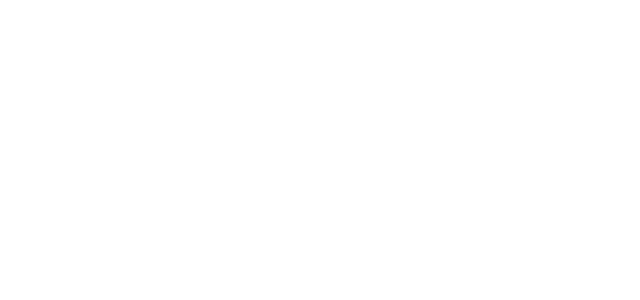
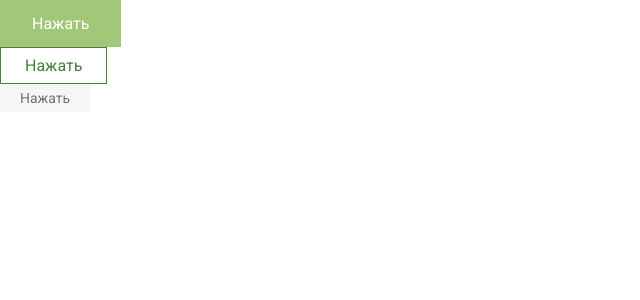
Before and after one commit to DanyKuzmenko/kubsau-tracker, a React (Create React App) app: page / in a window 1280 px wide. Shown: the top 300 px of the page, without its empty margins (0-640 px from the left). Built offline with nearby package versions, Linux system fonts and the light colour scheme.

Commit message:
начата работа с ui kit, добавлен компонент кнопки

```diff
--- a/public/index.html
+++ b/public/index.html
@@ -7,6 +7,9 @@
             name="description"
             content="Web site created using create-react-app"
     />
+    <link rel="preconnect" href="https://fonts.googleapis.com">
+    <link rel="preconnect" href="https://fonts.gstatic.com" crossorigin>
+    <link href="https://fonts.googleapis.com/css2?family=Roboto:wght@300;400;700&display=swap" rel="stylesheet">
     <title></title>
 </head>
 <body>
--- a/src/app/styles/variables/global.scss
+++ b/src/app/styles/variables/global.scss
@@ -12,9 +12,14 @@
   --neutral-black-40: #E0E0E0;
   --neutral-black-30: #EDEDED;
   --neutral-black-20: #F5F5F5;
-  --neutral-white: #FFFFFF;
+  --white: #FFF;
+  --black: #000;
+  --neutral-bg-secondary-default: #F6F6F5;
+  --neutral-text_secondary_default: #70736F;
+  --neutral-bg-secondary-hover: #F0F1EF;
+  --neutral-text_secondary_hover: #555855;
 
-  --accent-default: #43813A;
+  --accent-default-click: #43813A;
   --accent-hover: #A3C779;
   --accent-bg-light: #E7F6F5;
   --accent-active: #B1CEB4;
--- a/src/index.tsx
+++ b/src/index.tsx
@@ -9,7 +9,7 @@
 const root = ReactDOM.createRoot(document.getElementById('root') as HTMLElement);
 root.render(
   <Suspense fallback={''}>
-    <div className={classNames('app')}>
+    <div className={classNames('app', {}, [])}>
       <RouterProvider router={browserRoutes} />
     </div>
   </Suspense>
--- a/src/pages/MainLayout/ui/MainLayout.tsx
+++ b/src/pages/MainLayout/ui/MainLayout.tsx
@@ -1,11 +1,19 @@
-
-import React, {FC} from 'react';
+import React, { FC } from 'react';
+import { Button, ButtonSize, ButtonTheme } from 'shared/ui/Button/Button';
 
 const MainLayout: FC = () => {
   return (
-      <div>
-
-      </div>
+    <div>
+      <Button theme={ButtonTheme.PRIMARY} size={ButtonSize.M}>
+        Нажать
+      </Button>
+      <Button theme={ButtonTheme.SECONDARY} size={ButtonSize.S}>
+        Нажать
+      </Button>
+      <Button theme={ButtonTheme.TERTIARY} size={ButtonSize.XS}>
+        Нажать
+      </Button>
+    </div>
   );
 };
 
--- a/src/shared/lib/classNames/classNames.ts
+++ b/src/shared/lib/classNames/classNames.ts
@@ -1,6 +1,6 @@
 type Mods = Record<string, boolean | string>;
 
-export function classNames(cls: string, mods: Mods = {}, additional: string[] = []): string {
+export function classNames(cls: string, mods: Mods = {}, additional: string[]): string {
   return [
     cls,
     ...additional,
--- /dev/null
+++ b/src/shared/ui/Button/Button.module.scss
@@ -0,0 +1,54 @@
+.Button {
+  font-family: Roboto, serif;
+  font-weight: 400;
+  display: flex;
+  justify-content: center;
+  align-items: center;
+  cursor: pointer;
+  outline: none;
+  border: none;
+  background: none;
+}
+.Button:hover {
+  transition-timing-function: ease-out;
+  transition-duration: 200ms;
+
+}
+.primary {
+  background: var(--accent-default-click);
+  color: var(--white)
+}
+.secondary {
+  border: 1px solid var(--accent-default-click);
+  color: var(--accent-default-click);
+}
+.tertiary {
+  background: var(--neutral-bg-secondary-default);
+  color: var(--neutral-text_secondary_default);
+}
+.primary:hover {
+  background: var(--accent-hover);
+}
+.secondary:hover {
+  border: 1px solid var(--accent-hover);
+  color: var(--accent-hover);
+}
+.tertiary:hover {
+  background: var(--neutral-bg-secondary-hover);
+  color: var(--neutral-text_secondary_hover);
+}
+.xs {
+  font-size: 14px;
+  padding: 6px 20px;
+}
+.s {
+  font-size: 16px;
+  padding: 8px 24px;
+}
+.m {
+  padding: 14px 32px;
+}
+.l {
+  font-size: 18px;
+  padding: 14px 44px;
+}
--- /dev/null
+++ b/src/shared/ui/Button/Button.tsx
@@ -0,0 +1,34 @@
+import React, { ButtonHTMLAttributes, FC } from 'react';
+import { classNames } from 'shared/lib/classNames/classNames';
+import cls from './Button.module.scss';
+
+export enum ButtonTheme {
+  PRIMARY = 'primary',
+  SECONDARY = 'secondary',
+  TERTIARY = 'tertiary',
+}
+export enum ButtonSize {
+  XS = 'xs',
+  S = 's',
+  M = 'm',
+  L = 'l'
+}
+interface ButtonProps extends ButtonHTMLAttributes<HTMLButtonElement> {
+  className?: string;
+  theme?: ButtonTheme;
+  size?: ButtonSize;
+}
+
+const Button: FC<ButtonProps> = (props) => {
+  const { className, children, theme, size, ...otherProps } = props;
+  return (
+    <button
+        className={classNames(cls.Button, {}, [className, cls[theme], cls[size]])}
+        {...otherProps}
+    >
+      {children}
+    </button>
+  );
+};
+
+export { Button };
--- a/tsconfig.json
+++ b/tsconfig.json
@@ -10,7 +10,6 @@
     "skipLibCheck": true,
     "esModuleInterop": true,
     "allowSyntheticDefaultImports": true,
-    "strict": true,
     "forceConsistentCasingInFileNames": true,
     "noFallthroughCasesInSwitch": true,
     "module": "esnext",
@@ -21,6 +20,11 @@
     "jsx": "react-jsx",
     "baseUrl": "src"
   },
+  "ts-node": {
+    "compilerOptions": {
+      "module": "CommonJS"
+    }
+  },
   "include": [
     "src"
   ]
```
